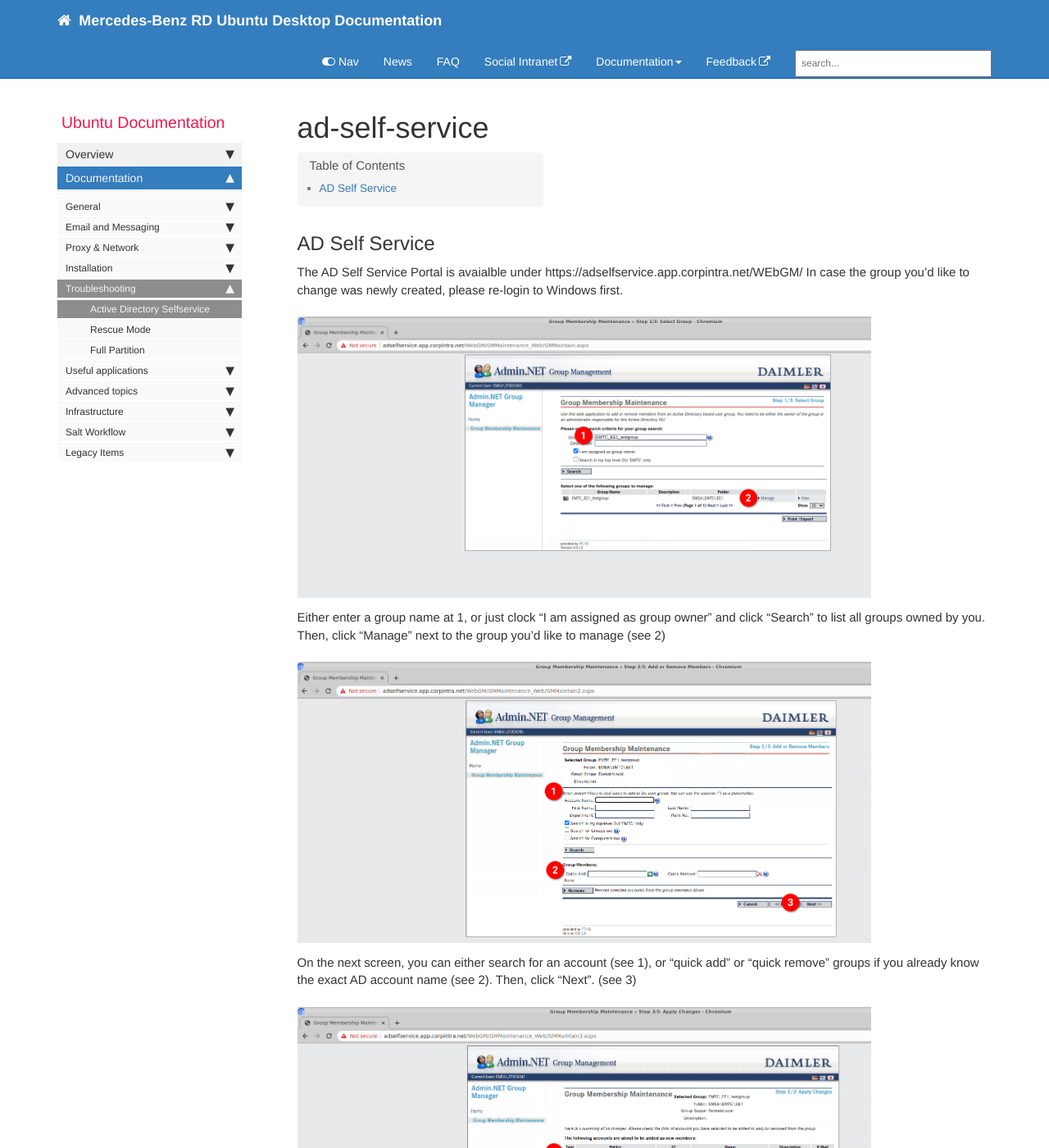
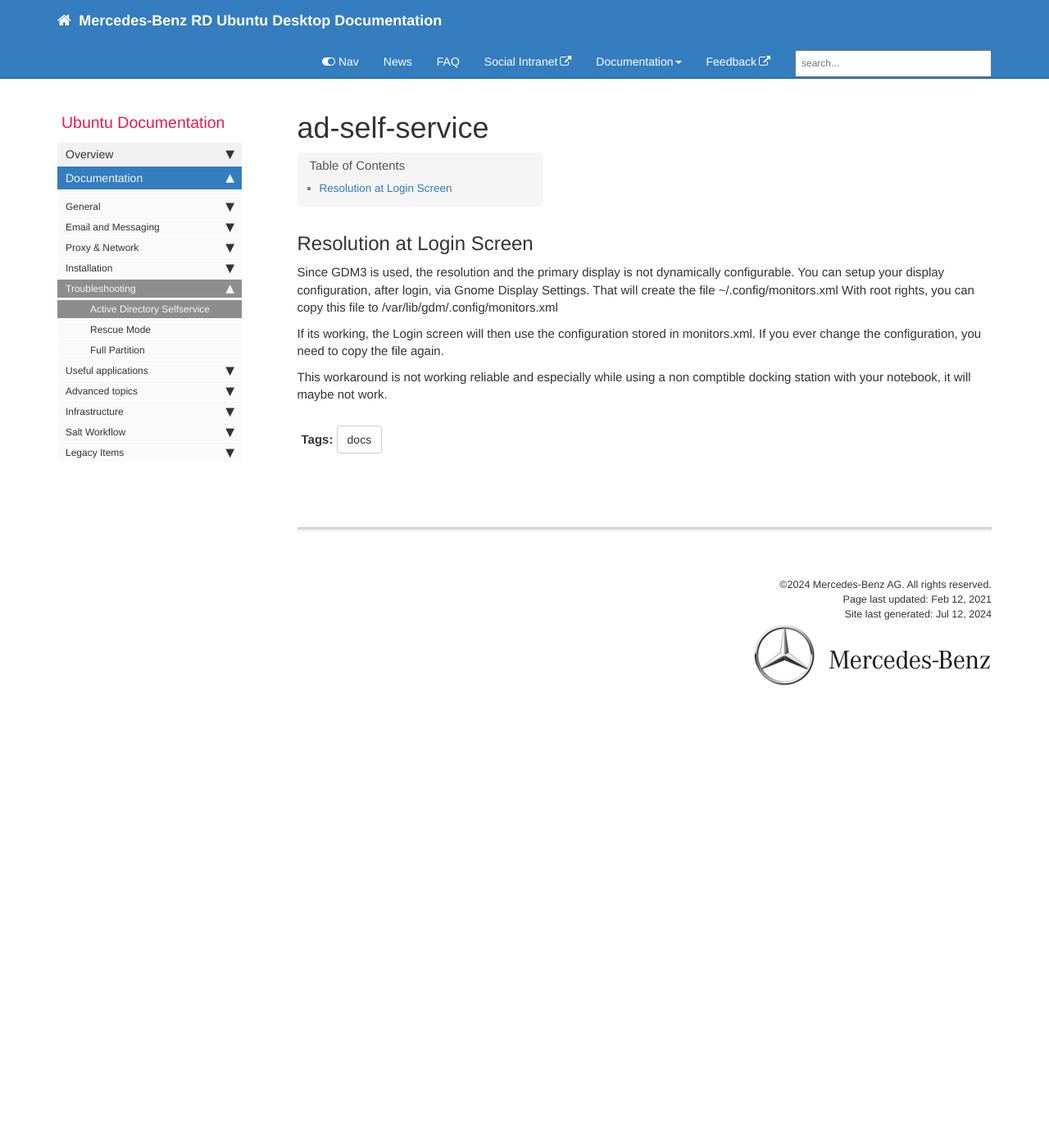
Before and after one commit to RajputPawan/Prometheus, a Jekyll site: the page built from pages/docs/displays.md, in a window 1280 px wide and 1400 px high. Shown: the whole window at 82% size. Built offline with Jekyll 4.4.1, drawn with Linux system fonts in a browser that asks for light colours; comment, search, counter and statistics services are not loaded; some of the changed text lies outside the part shown.

Commit message:
UBUNTUOP-1848/ohnemud-master-BUG_|_Login_Screen_resolution_issues_with_original_docking_station

```diff
--- a/_data/sidebars/default_sidebar.yml
+++ b/_data/sidebars/default_sidebar.yml
@@ -93,6 +93,10 @@
 
         - title: Personal Certificates
           url: /cma.html
+          output: web, pdf
+
+        - title: Displays / Resolution
+          url: /displays.html
           output: web, pdf
 
       - title: Email and Messaging
--- /dev/null
+++ b/pages/docs/displays.md
@@ -0,0 +1,22 @@
+---
+title: ad-self-service
+permalink: ad-self-service.html
+sidebar: default_sidebar
+tags: [docs]
+keywords: active_directory
+last_updated: Feb 12, 2021
+toc: true
+folder: docs
+---
+
+## Resolution at Login Screen
+
+Since GDM3 is used, the resolution and the primary display is not dynamically configurable.
+You can setup your display configuration, after login, via Gnome Display Settings.
+That will create the file ~/.config/monitors.xml
+With root rights, you can copy this file to /var/lib/gdm/.config/monitors.xml
+
+If its working, the Login screen will then use the configuration stored in monitors.xml.
+If you ever change the configuration, you need to copy the file again.
+
+This workaround is not working reliable and especially while using a non comptible docking station with your notebook, it will maybe not work.
```
